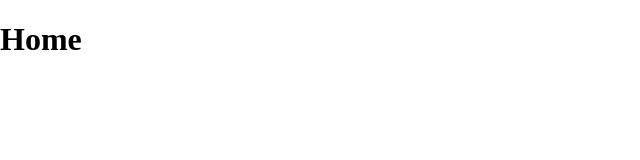
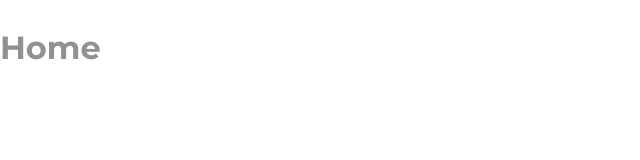
Before and after one commit to profydev/reddit-timer-ivel6482, a React (Create React App) app: page / in a window 1280 px wide. Shown: the top 160 px of the page, without its empty margins (0-640 px from the left). Built offline with nearby package versions, Linux system fonts and the light colour scheme.

Commit message:
update global styles

```diff
--- a/src/global.css
+++ b/src/global.css
@@ -1,2 +1,9 @@
 @import url('https://fonts.googleapis.com/css2?family=Montserrat:wght@400;700&display=swap');
 @import url('https://fonts.googleapis.com/css2?family=Bitter:wght@400;700&family=Montserrat:wght@400;700&display=swap');
+
+body {
+  font-family: "Montserrat", sans-serif;
+  font-size: 16px;
+  line-height: 1.69;
+  color: #93918F;
+}
```
